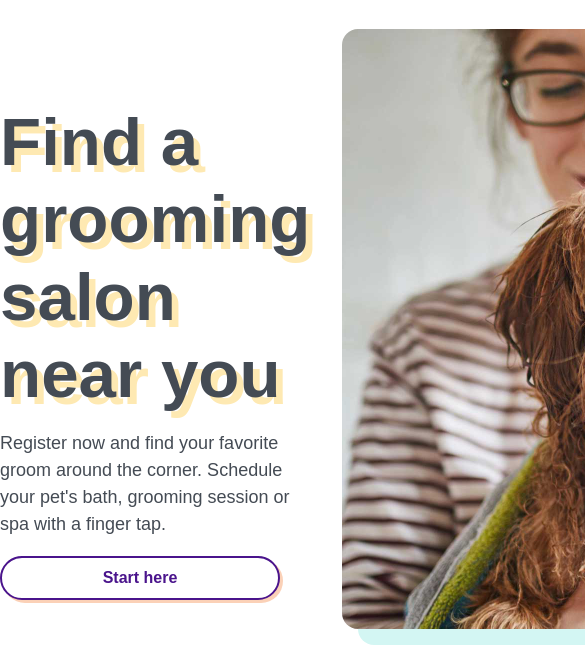
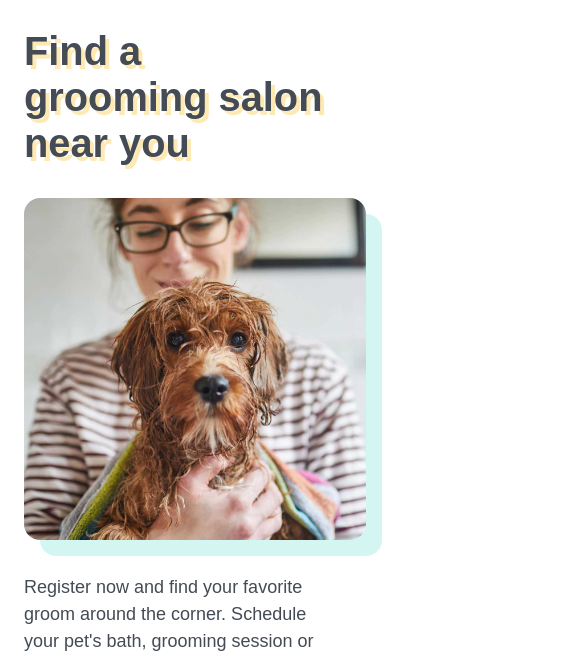
Before and after one commit to betoarpi/pet-grooming-booking-app, a website: page index.html in a window 390 px wide. Shown: the part 203-856 px from the top of the page, 585 px wide, since content can reach past the window. Drawn offline with Linux system fonts and the light colour scheme; a web font is replaced by a local one.

Commit message:
Estilos responsivos en el hero del home

```diff
--- a/src/sass/_base.scss
+++ b/src/sass/_base.scss
@@ -47,8 +47,45 @@ h5 {
   font-size: 1.333rem;
 }
 
-h5 {
+h6 {
   font-size: 1rem;
+}
+
+// Estilos responsive para tipografía
+@media screen and (max-width: 1023px){
+  h1 {
+    font-size: 3.052rem;
+  }
+  h2 {
+    font-size: 2.441rem;
+  }
+  h3 {
+    font-size: 1.9531rem;
+  }
+  h4 {
+    font-size: 1.563rem;
+  }
+  h5 {
+    font-size: 1.25rem;
+  }
+}
+
+@media screen and (max-width: 767px){
+  h1 {
+    font-size: 2.488rem;
+  }
+  h2 {
+    font-size: 2.047rem;
+  }
+  h3 {
+    font-size: 1.728rem;
+  }
+  h4 {
+    font-size: 1.44rem;
+  }
+  h5 {
+    font-size: 1.2rem;
+  }
 }
 
 a {
--- a/src/sass/components/_hero.scss
+++ b/src/sass/components/_hero.scss
@@ -3,6 +3,7 @@
   grid-template-columns: 1fr 1fr;
   grid-template-rows: 1fr min-content max-content max-content 1fr;
   max-width: 1200px;
+  padding: 0 1.5rem;
   &__title {
     align-self: end;
     grid-row: 2 / 3;
@@ -25,5 +26,51 @@
     max-width: 600px;
     @include box-shadow(1rem, $cyan);
     @include border-radius-all(1rem);
+    width: 100%;
+  }
+
+  // Responsive de los elementos del hero
+  @media screen and (max-width: 767px){
+    grid-template-columns: 1fr 2fr;
+    grid-template-rows: max-content 2rem max-content max-content;
+
+    &__title {
+      align-self: center;
+      grid-row: 1 / 2;
+      text-align: right;
+    }
+    &__description {
+      grid-column: 1 / span 3;
+      grid-row: 3 / 4;
+    }
+    &__btn {
+      grid-row: 4 / 5;
+    }
+    &__img {
+      grid-column: 2 / span 2;
+      grid-row: 1 / 2;
+    }
+  }
+
+  @media screen and (max-width: 479px){
+    grid-template-columns: 1fr;
+    grid-template-rows: initial;
+
+    &__title {
+      align-self: initial;
+      grid-row: initial;
+      margin: 0 0 2rem 0;
+      text-align: initial;
+    }
+    &__description,
+    &__btn {
+      grid-column: initial;
+      grid-row: initial;
+    }
+    &__img {
+      grid-column: initial;
+      grid-row: 2 / 3;
+      margin-bottom: 1rem;
+    }
   }
 }
```
Also changed, not shown: src/css/styles.css, 1 other file.
